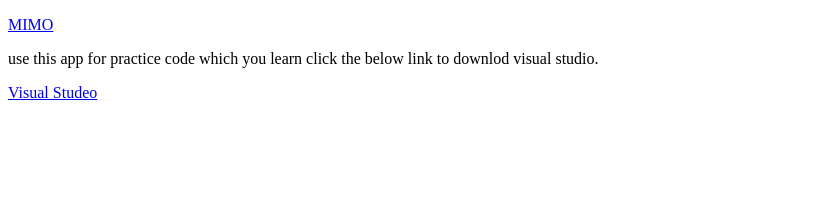
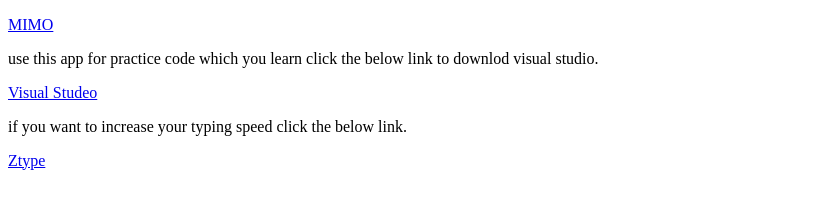
Before and after one commit to AATROX369/AATROX_SITE, a plain HTML site: page index.html in a window 1280 px wide. Shown: the part 105-314 px from the top of the page, without its empty margins (0-813 px from the left). Drawn offline with Linux system fonts and the light colour scheme.

Commit message:
Update index.html

```diff
--- a/index.html
+++ b/index.html
@@ -8,5 +8,7 @@
           <p>use this app for practice code which you learn click the below link to
             downlod visual studio.</p>
             <a href="http://code.visualstudio.com">Visual Studeo</a>
+        <p>if you want to increase your typing speed click the below link.</p>
+        <a href="http://Zty.pe">Ztype</a>
     </body>
 </html>
```
